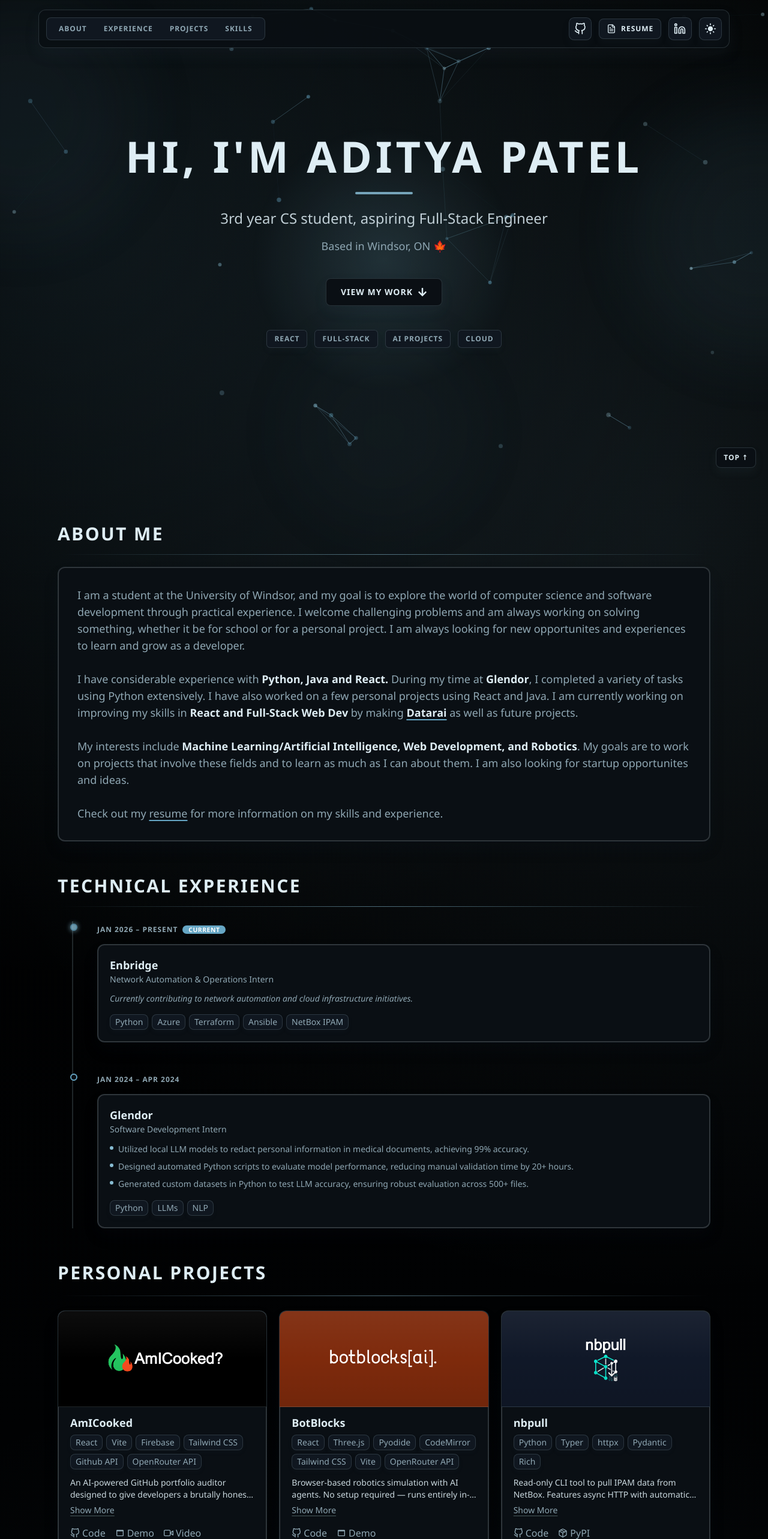
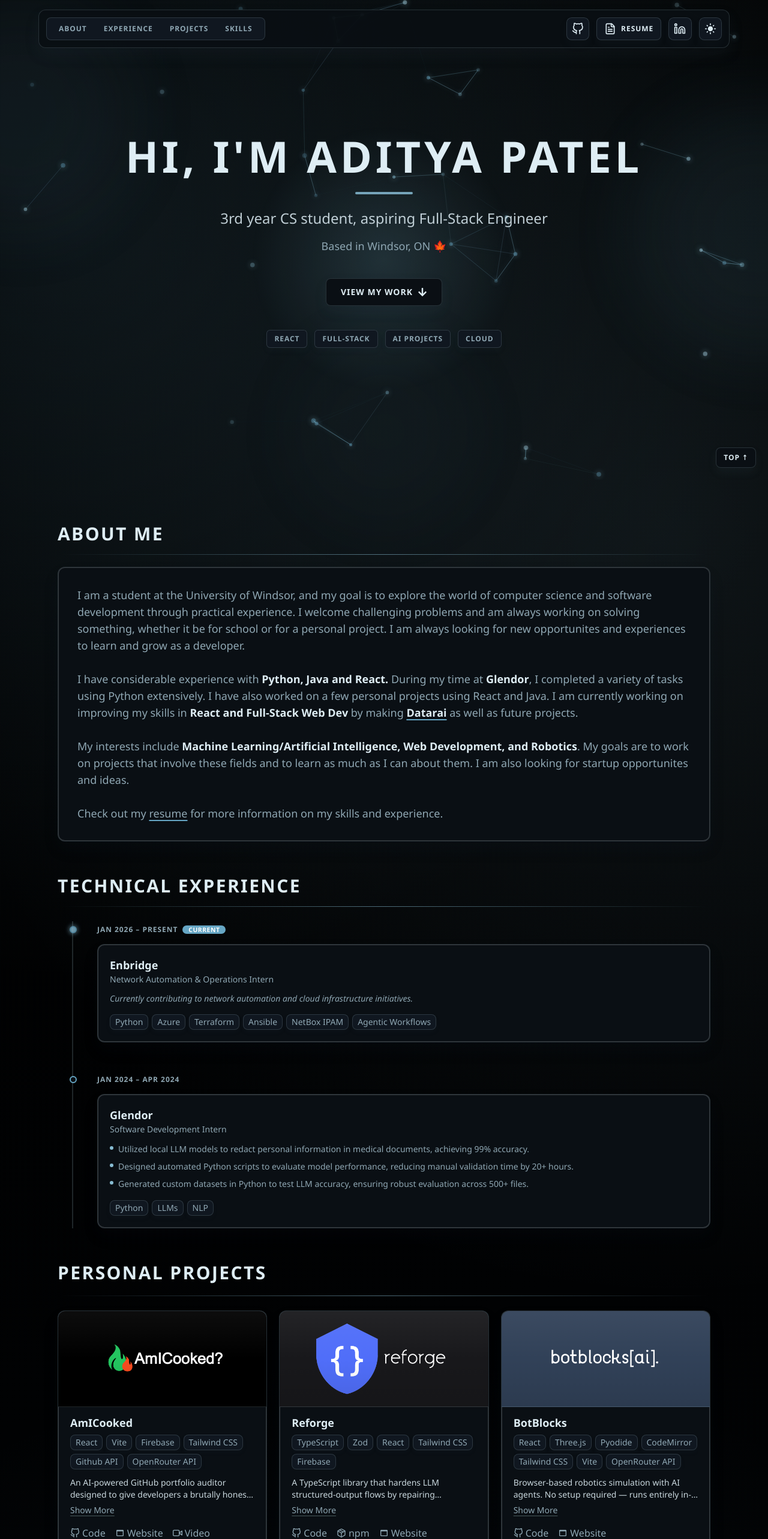
Before and after one commit to Champion2005/Portfolio, a React (Vite) app: page / in a window 1280 px wide. Shown: the top 2566 px of the page at 60% size. Built offline with nearby package versions, Linux system fonts and the light colour scheme.

Commit message:
feat: Add Reforge project card and update styles for improved UI

```diff
--- a/src/components/Experience.jsx
+++ b/src/components/Experience.jsx
@@ -10,7 +10,7 @@ const experiences = [
     current: true,
     url: "https://www.enbridge.com",
     bullets: [],
-    tags: ["Python", "Azure", "Terraform", "Ansible", "NetBox IPAM"],
+    tags: ["Python", "Azure", "Terraform", "Ansible", "NetBox IPAM", "Agentic Workflows"],
   },
   {
     company: "Glendor",
@@ -61,7 +61,7 @@ const Experience = ({ experienceRef }) => {
           >
             {/* Timeline dot */}
             <span
-              className={`absolute -left-[calc(2rem+5px)] top-1 flex h-3 w-3 items-center justify-center sm:-left-[calc(2.5rem+5px)] ${
+              className={`absolute -left-8 top-2 flex h-3 w-3 -translate-x-1/2 items-center justify-center sm:-left-10 ${
                 exp.current ? "animate-pulse" : ""
               }`}
             >
--- a/src/components/Navbar.jsx
+++ b/src/components/Navbar.jsx
@@ -48,7 +48,7 @@ const Navbar = ({ theme, onToggleTheme }) => {
             target="_blank"
             rel="noopener noreferrer"
           >
-            <LuFileText className="h-4 w-4" />
+            <LuFileText className="h-5 w-5" />
             <span className="hidden sm:inline">Resume</span>
           </a>
 
--- a/src/components/ParticleBackdrop.jsx
+++ b/src/components/ParticleBackdrop.jsx
@@ -5,6 +5,15 @@ import { loadSlim } from "@tsparticles/slim";
 const ParticleBackdrop = ({ theme = "light" }) => {
   const [ready, setReady] = useState(false);
   const [reducedMotion, setReducedMotion] = useState(false);
+
+  const particleColors =
+    theme === "dark"
+      ? ["#66a6c4", "#88bdd3", "#a6d2e2"]
+      : ["#5a6f79", "#8ec6c3", "#2f4550"];
+
+  const twinkleColor = theme === "dark" ? "#9fd4ea" : "#97c4c1";
+  const glowShadowColor =
+    theme === "dark" ? "rgba(159, 212, 234, 0.22)" : "rgba(151, 196, 193, 0.2)";
 
   useEffect(() => {
     initParticlesEngine(async (engine) => {
@@ -35,10 +44,7 @@ const ParticleBackdrop = ({ theme = "light" }) => {
         fullScreen: { enable: false },
         particles: {
           color: {
-            value:
-              theme === "dark"
-                ? ["#66a6c4", "#88bdd3", "#a6d2e2"]
-                : ["#5a6f79", "#8ec6c3", "#2f4550"],
+            value: particleColors,
           },
           links: {
             color: theme === "dark" ? "#7eb4cc" : "#6d828b",
@@ -58,10 +64,33 @@ const ParticleBackdrop = ({ theme = "light" }) => {
           },
           opacity: {
             value: { min: 0.18, max: 0.55 },
+            animation: {
+              enable: !reducedMotion,
+              speed: 0.42,
+              minimumValue: 0.14,
+              sync: false,
+              startValue: "random",
+            },
           },
           shape: { type: ["circle"] },
           size: {
             value: { min: 2.5, max: 4 },
+          },
+          shadow: {
+            enable: !reducedMotion,
+            color: glowShadowColor,
+            blur: 10,
+            offset: { x: 0, y: 0 },
+            frequency: 0.2,
+            opacity: 0.52,
+          },
+          twinkle: {
+            particles: {
+              enable: !reducedMotion,
+              color: { value: twinkleColor },
+              frequency: 0.045,
+              opacity: 0.58,
+            },
           },
         },
         interactivity: {
--- a/src/components/Projects.jsx
+++ b/src/components/Projects.jsx
@@ -7,6 +7,7 @@ import Datarai from "/assets/Datarai.png";
 import AmICooked from "/assets/AmICooked.png";
 import NbPull from "/assets/nbpull.png";
 import BotBlocks from "/assets/botblocks.png";
+import Reforge from "/assets/reforge.png";
 
 import { motion } from "motion/react";
 import { FiGithub, FiVideo, FiPackage } from "react-icons/fi";
@@ -20,6 +21,7 @@ const ProjectCard = ({
   webappLink,
   videoLink,
   pypiLink,
+  npmLink,
   image,
   imageColor,
 }) => {
@@ -50,8 +52,8 @@ const ProjectCard = ({
       )}
       <div className="flex flex-col px-5">
         <h3 className="text-lg font-bold text-[var(--text-primary)]">{title}</h3>
-        <div className="min-h-14 pt-1.5">
-          <div className="flex flex-wrap gap-1.5">
+        <div className="h-16 overflow-hidden pt-1.5">
+          <div className="flex flex-wrap content-start gap-1.5">
             {techStack.map((tech) => (
               <span
                 key={tech}
@@ -98,6 +100,16 @@ const ProjectCard = ({
               <FiPackage />PyPI
             </a>
           )}
+          {npmLink && (
+            <a
+              href={npmLink}
+              target="_blank"
+              rel="noopener noreferrer"
+              className="inline-flex items-center gap-1 text-sm font-medium text-[var(--text-muted)] transition-all duration-200 hover:-translate-y-0.5 hover:text-[var(--text-primary)] sm:text-base"
+            >
+              <FiPackage />npm
+            </a>
+          )}
           {webappLink && (
             <a
               href={webappLink}
@@ -105,7 +117,7 @@ const ProjectCard = ({
               rel="noopener noreferrer"
               className="inline-flex items-center gap-1 text-sm font-medium text-[var(--text-muted)] transition-all duration-200 hover:-translate-y-0.5 hover:text-[var(--text-primary)] sm:text-base"
             >
-              <MdOutlineWebAsset />Demo
+              <MdOutlineWebAsset />Website
             </a>
           )}
           {videoLink && (
@@ -140,6 +152,7 @@ export const Projects = ({ projectRef }) => {
         viewport={{ once: true }}
         className="grid grid-cols-1 gap-5 md:grid-cols-2 lg:grid-cols-3"
       >
+
         <ProjectCard
           index={1}
           title="AmICooked"
@@ -153,28 +166,39 @@ export const Projects = ({ projectRef }) => {
         />
         <ProjectCard
           index={2}
+          title="Reforge"
+          desc="A TypeScript library that hardens LLM structured-output flows by repairing malformed JSON in microseconds, validating against Zod schemas, and generating efficient retry prompts when needed. It also provides a unified forge() pipeline for end-to-end provider calls, repair, validation, and auto-retry across OpenAI-compatible, Anthropic, and Gemini adapters."
+          techStack="TypeScript, Zod, React, Tailwind CSS, Firebase"
+          githubLink="https://github.com/Champion2005/reforge"
+          webappLink="https://reforge-ai-97558.web.app/"
+          npmLink="https://www.npmjs.com/package/reforge-ai"
+          image={Reforge}
+          imageColor="bg-zinc-900"
+        />
+        <ProjectCard
+          index={3}
           title="BotBlocks"
           desc="Browser-based robotics simulation with AI agents. No setup required — runs entirely in-browser using Three.js, Pyodide (Python in WebAssembly), and LLM-powered reasoning. My additions: an AI agent system — robots can be given LLM-powered brains via OpenRouter that observe the world, reason via tool-calling loops, and act autonomously. Includes built-in tools (navigation, vision, motor control), custom tool support, camera controls in the sim, and a live AI activity log."
           techStack="React, Three.js, Pyodide, CodeMirror, Tailwind CSS, Vite, OpenRouter API"
           githubLink="https://github.com/Champion2005/botblocks"
           webappLink="https://botblock-v1.web.app/"
           image={BotBlocks}
-          imageColor="bg-orange-900"
+          imageColor="bg-slate-700"
         />
         <ProjectCard
-          index={3}
+          index={4}
           title="nbpull"
           desc="Read-only CLI tool to pull IPAM data from NetBox. Features async HTTP with automatic pagination, rich table output, batch queries from TOML files, and strict typing with Pydantic v2. Hardcoded to GET-only requests for guaranteed safety."
           techStack="Python, Typer, httpx, Pydantic, Rich"
           githubLink="https://github.com/Champion2005/nbpull"
           pypiLink="https://pypi.org/project/nbpull/"
           image={NbPull}
-          imageColor="bg-gray-900"
+          imageColor="bg-taupe-700"
         />
         <ProjectCard
-          index={4}
+          index={5}
           title="Datarai"
-          desc="An AI-powered full-stack web app for analyzing and visualizing data."
+          desc="An AI-powered full-stack web app for data analysis and visualization that lets users talk directly to their datasets. Upload CSV or spreadsheet files, ask natural-language questions for statistics and insights, and generate customizable Python visualizations or ready-to-use charts in seconds."
           techStack="React, Vite, Firebase, Tailwind CSS, Gemini API, Google Cloud, Node.js"
           githubLink="https://github.com/Champion2005/Datarai"
           webappLink="https://prototype.datarai.com"
@@ -182,7 +206,7 @@ export const Projects = ({ projectRef }) => {
           imageColor="bg-amber-50"
         />
         <ProjectCard
-          index={5}
+          index={6}
           title="Chop Chop"
           desc="Engaging fullstack web app designed for studying. With features like a flashcard tool (you can create flashcard sets and use them to study), as well as a todo list and challenging quizzes to help you prepare. Gain points by using the site and unlock achievements."
           techStack="React, Vite, Firebase, HTML, CSS"
@@ -193,7 +217,7 @@ export const Projects = ({ projectRef }) => {
           imageColor="bg-amber-100"
         />
         <ProjectCard
-          index={6}
+          index={7}
           title="Orrery, or Are We?"
           desc="Made for NASA Space Apps, this project is an interactive webapp with a to scale model of the solar system and accurate orbit simulation."
           techStack="ThreeJS, TypeScript, Vite, Firebase, HTML, CSS"
@@ -201,10 +225,10 @@ export const Projects = ({ projectRef }) => {
           webappLink="https://spaceapps-2024.web.app/"
           videoLink="https://youtu.be/dSeUayV1NOw"
           image={Orrery}
-          imageColor="bg-amber-300"
+          imageColor="bg-amber-500"
         />
         <ProjectCard
-          index={7}
+          index={8}
           title="EcoWatch"
           desc="Made for Winhacks 2024, this is a social networking app with a focus on inspiring community oriented environmental activism by creating community challenges and leaderboards."
           techStack="React, Vite, Firebase, Tailwind CSS"
@@ -214,7 +238,7 @@ export const Projects = ({ projectRef }) => {
           imageColor="bg-amber-700"
         />
         <ProjectCard
-          index={8}
+          index={9}
           title="Remora"
           desc="Interpreted programming language with basic features such as strings, arrays and functions."
           techStack="Python"
--- a/src/index.css
+++ b/src/index.css
@@ -5,20 +5,22 @@
 }
 
 :root {
-  --bg-primary: #f4f4f9;
-  --bg-secondary: #ecebf3;
-  --surface: #ffffff;
-  --surface-soft: #f7f7fb;
-  --text-primary: #2f4550;
-  --text-muted: #5a6f79;
-  --border-soft: rgba(47, 69, 80, 0.12);
-  --border-strong: rgba(47, 69, 80, 0.22);
-  --hero-glow: rgba(184, 219, 217, 0.42);
-  --orb-purple: rgba(175, 188, 204, 0.18);
-  --orb-cyan: rgba(184, 219, 217, 0.26);
-  --orb-rose: rgba(204, 197, 185, 0.28);
-  --accent: #8ec6c3;
-  --accent-strong: #5e9d99;
+  --bg-primary: #e3dfd4;
+  --bg-secondary: #d9d4c8;
+  --surface: #ece8de;
+  --surface-soft: #e2ddd2;
+  --text-primary: #2f3f46;
+  --text-muted: #5a6b72;
+  --border-soft: rgba(47, 63, 70, 0.14);
+  --border-strong: rgba(47, 63, 70, 0.24);
+  --hero-glow: rgba(150, 186, 182, 0.2);
+  --orb-purple: rgba(150, 160, 176, 0.09);
+  --orb-cyan: rgba(146, 183, 178, 0.12);
+  --orb-rose: rgba(186, 176, 161, 0.12);
+  --accent: #78aba7;
+  --accent-strong: #558b87;
+  --card-surface: #e6e1d6;
+  --card-highlight: rgba(255, 255, 255, 0.08);
 }
 
 .dark {
@@ -36,6 +38,8 @@
   --orb-rose: rgba(88, 121, 138, 0.14);
   --accent: #88bdd3;
   --accent-strong: #66a6c4;
+  --card-surface: #0a0f14;
+  --card-highlight: rgba(255, 255, 255, 0.18);
 }
 
 * {
@@ -52,9 +56,9 @@ body {
   min-height: 100vh;
   margin: 0;
   background:
-    radial-gradient(circle at 8% 4%, rgba(184, 219, 217, 0.38), transparent 34%),
-    radial-gradient(circle at 86% 22%, rgba(204, 197, 185, 0.28), transparent 37%),
-    radial-gradient(circle at 54% 84%, rgba(149, 165, 182, 0.16), transparent 44%),
+    radial-gradient(circle at 8% 4%, rgba(146, 183, 178, 0.16), transparent 34%),
+    radial-gradient(circle at 86% 22%, rgba(186, 176, 161, 0.13), transparent 37%),
+    radial-gradient(circle at 54% 84%, rgba(150, 160, 176, 0.09), transparent 44%),
     linear-gradient(145deg, var(--bg-primary) 0%, var(--bg-secondary) 100%);
   color: var(--text-primary);
   transition: background 0.35s ease, color 0.35s ease;
@@ -73,12 +77,12 @@ body {
 }
 
 .glass-panel {
-  background: var(--surface);
+  background: var(--card-surface);
   border-color: var(--border-soft);
   box-shadow:
     0 14px 28px rgba(30, 41, 59, 0.08),
     0 3px 6px rgba(30, 41, 59, 0.06),
-    0 0 0 1px rgba(255, 255, 255, 0.18) inset;
+    0 0 0 1px var(--card-highlight) inset;
 }
 
 .icon-button {
```
Also changed, not shown: public/assets/reforge.png (added).
